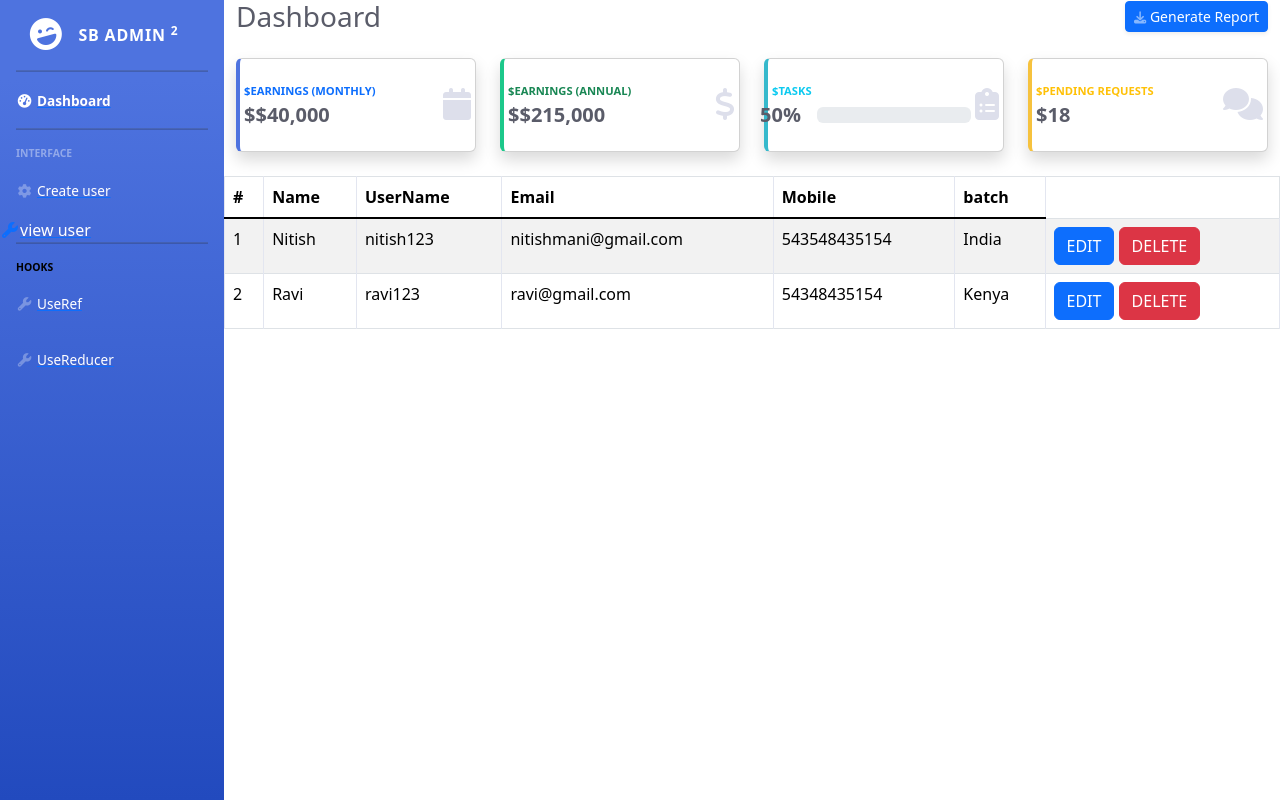
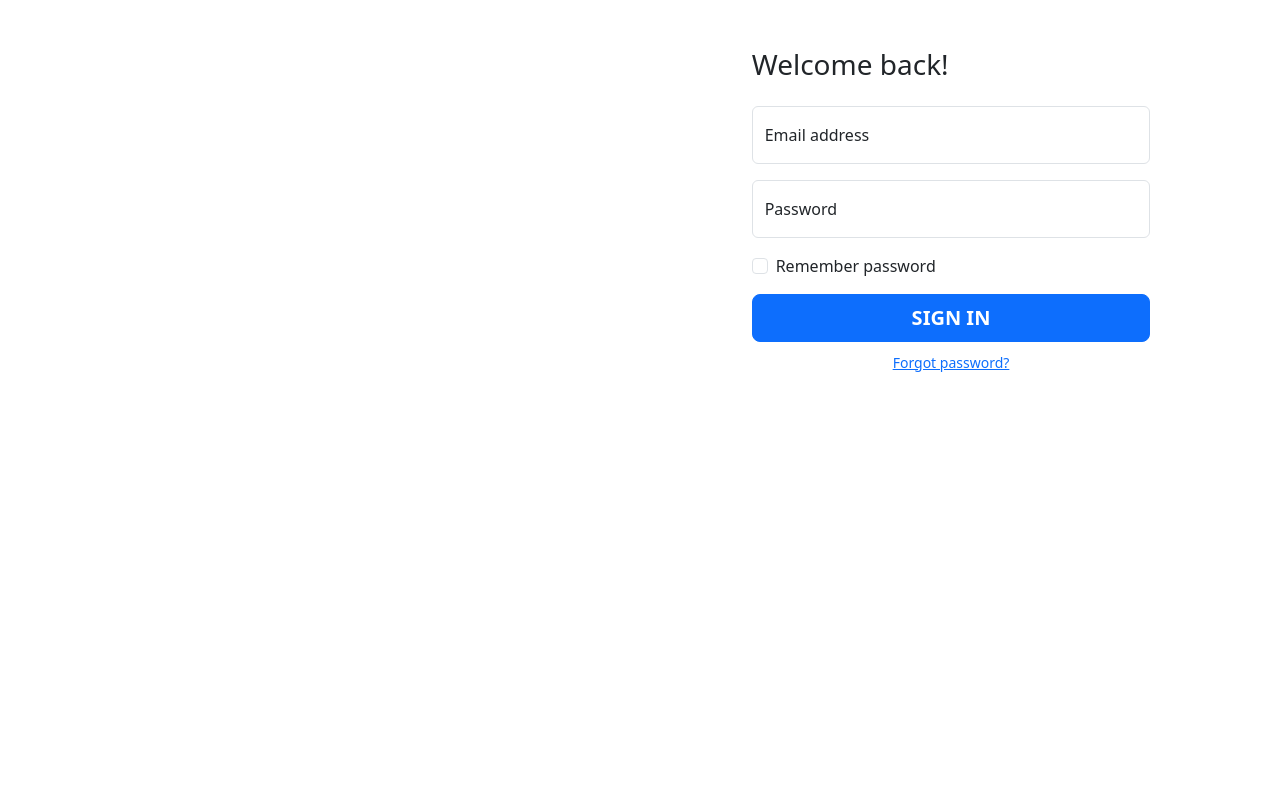
Before and after one commit to Nitish-2000/r-admin, a React (Vite) app: page /login in a window 1280 px wide. Before the commit this address led to /dashboard. Built offline with nearby package versions, Linux system fonts and the light colour scheme.

Commit message:
UseContext

```diff
--- a/src/App.jsx
+++ b/src/App.jsx
@@ -3,51 +3,68 @@ import Dashboard from './Components/Dashboard'
 import Create from './Components/Create'
 import Edit from  './Components/Edit'
 import {BrowserRouter,Routes,Route, Navigate} from 'react-router-dom'
-import { useState } from 'react';
+// import { useState } from 'react';
 import Index from "./Components/Nested-Elements/Index"
 import Accounts from "./Components/Nested-Elements/Accounts"
 import Products from "./Components/Nested-Elements/Products"
 import Receipts from './Components/Nested-Elements/Receipts';
 import Staff from "./Components/Nested-Elements/Staff";
 import Useref from "./Components/Hooks/Useref";
-import UseReducer from './Components/UseReducer';
+import UseReducer from './Components/Hooks/UseReducer';
+import UserContext from './Components/context/UserContext';
+import DashboardDatacontext from './Components/context/DashboardDatacontext';
+import LoginPage from './Components/Hooks/LoginPage';
 function App() {
 
-let  [data,setData]= useState([
-  {
+// let  [data,setData]= useState([
+//   {
 
-  name:'Nitish',
-  username:'nitish123',
-  email:"nitishmani@gmail.com",
-  mobile:"543548435154",
-  batch:"India",
-},
-{
-  name:"Ravi",
-  username:"ravi123",
-  email:"ravi@gmail.com",
-  mobile:"54348435154",
-  batch:"Kenya",
-}
-])
+//   name:'Nitish',
+//   username:'nitish123',
+//   email:"nitishmani@gmail.com",
+//   mobile:"543548435154",
+//   batch:"India",
+// },
+// {
+//   name:"Ravi",
+//   username:"ravi123",
+//   email:"ravi@gmail.com",
+//   mobile:"54348435154",
+//   batch:"Kenya",
+// }
+// ])
   return (
     <>
       <div id="wrapper">
       <BrowserRouter>
-      <Sidebar/>
+
       <Routes>
-        <Route path="/dashboard" element={<Dashboard data={data} setData={setData}/>}></Route>
-        <Route path="/create" element={<Create data={data} setData={setData}/>}/>
-        <Route path="/edit/:id" element={<Edit data={data} setData={setData}/>}/>
+        <Route path="/dashboard" element={
+        <UserContext>
+         <DashboardDatacontext>
+         <Sidebar/><Dashboard/>
+         </DashboardDatacontext>
+        </UserContext>}></Route>
+        <Route path="/create" element={
+          <UserContext>
+            <Sidebar/><Create/>
+          </UserContext>
+        }/>
+        <Route path="/edit/:id" element={
+          <UserContext>
+            <Sidebar/><Edit/>
+          </UserContext>
+        }/>
         <Route path="/*" element={<Navigate to='/dashboard'/>}/>
         <Route path="/nested-example" element={<Index/>}>
-        <Route path="accounts" element={<Accounts/>}/>
-        <Route path="product" element={<Products/>}/>
-        <Route path = "receipts" element={<Receipts/>}/>
-        <Route path="staff" element={<Staff/>}/>
+        <Route path="accounts" element={<><Sidebar/><Accounts/></>}/>
+        <Route path="product" element={<><Sidebar/><Products/></>}/>
+        <Route path = "receipts" element={<><Sidebar/><Receipts/></>}/>
+        <Route path="staff" element={<><Sidebar/><Staff/></>}/>
         </Route>
-        <Route path="useref" element={<Useref/>}/>
-        <Route path='/usereducer' element={<UseReducer/>}/>
+        <Route path="useref" element={<><Sidebar/><Useref/></>}/>
+        <Route path='/usereducer' element={<><Sidebar/><UseReducer/></>}/>
+        <Route path='/login' element={<LoginPage/>}/>
       </Routes>
       </BrowserRouter>
 
--- a/src/Components/Create.jsx
+++ b/src/Components/Create.jsx
@@ -1,7 +1,7 @@
 /* eslint-disable no-unused-vars */
 /* eslint-disable react/prop-types */
 // eslint-disable-next-line no-unused-vars
-import React from 'react'
+import React,{useContext} from 'react'
 // import { useState } from 'react'
 import Button from 'react-bootstrap/Button';
 import Form from 'react-bootstrap/Form';
@@ -9,7 +9,10 @@ import { useNavigate } from 'react-router-dom';
 import {Formik} from 'formik'
 import * as Yup from 'yup';
 
-function Create({data,setData}) {
+import { UserDataContext } from './context/UserContext';
+
+function Create() {
+  let {data,setData}= useContext(UserDataContext)
 
   const UserSchema = Yup.object().shape({
     name:Yup.string("Name must be letters").required('* required'),
--- a/src/Components/Dashboard.jsx
+++ b/src/Components/Dashboard.jsx
@@ -1,38 +1,20 @@
 /* eslint-disable react/prop-types */
 /* eslint-disable no-unused-vars */
-import React from 'react'
+import React,{useContext} from 'react'
 import Tile from './Tile'
 import Table from 'react-bootstrap/Table';
 import Button from 'react-bootstrap/Button';
 import { useNavigate } from 'react-router-dom';
+import  { UserDataContext } from './context/UserContext';
+import { dashboardDataContext } from './context/DashboardDatacontext';
+import Logout from './Hooks/Logout';
+function Dashboard() {
+     let logout = Logout()
+    let {data,setData} = useContext(UserDataContext)
 
-function Dashboard({data,setData}) {
-    let dashboarddata=[
-        {
+    // console.log(data);
 
-            color:"primary",
-            title:"Earnings (Monthly)",
-            icon:"fa-calendar",
-            value:"$40,000"
-        },
-        {
-            color:"success",
-            title:"Earnings (Annual)",
-            icon:"fa-dollar-sign",
-            value:"$215,000"
-        },{
-            isProgress:true,
-            color:"info",
-            title:"Tasks",
-            icon:"fa-clipboard-list",
-            value:"50"
-        },{
-            color:"warning",
-            title:"Pending Requests",
-            icon:"fa-comments",
-            value:"18"
-        }
-    ]
+    let {dashboarddata}= useContext(dashboardDataContext)
     const navigate = useNavigate()
 
     let   handleDelete = (index)=>{
@@ -48,8 +30,7 @@ function Dashboard({data,setData}) {
 
       <div className="d-sm-flex align-items-center justify-content-between mb-4">
                         <h1 className="h3 mb-0 text-gray-800">Dashboard</h1>
-                        <a href="#" className="d-none d-sm-inline-block btn btn-sm btn-primary shadow-sm"><i
-                                className="fas fa-download fa-sm text-white-50"></i> Generate Report</a>
+                        <button  className="d-none d-sm-inline-block btn btn-sm btn-primary shadow-sm" onClick={logout}> LogOut</button>
                     </div>
                     <div className="row">
                         {
--- a/src/Components/Edit.jsx
+++ b/src/Components/Edit.jsx
@@ -1,6 +1,6 @@
 /* eslint-disable react/prop-types */
 /* eslint-disable no-unused-vars */
-import React from 'react'
+import React,{useContext} from 'react'
 import { useParams } from 'react-router-dom'
 import { useNavigate } from 'react-router-dom'
 import { useState,useEffect } from 'react'
@@ -8,9 +8,11 @@ import Button from 'react-bootstrap/Button';
 import Form from 'react-bootstrap/Form';
 import { Formik } from 'formik';
 import * as Yup from 'yup';
+import {UserDataContext} from './context/UserContext';
 
-const Edit= ({data,setData}) =>{
+const Edit= () =>{
   // console.log(data);
+  let {data,setData}=useContext(UserDataContext)
     const navigate = useNavigate()
   let params = useParams()
   let [name,setName] =useState("");
--- /dev/null
+++ b/src/Components/Hooks/LoginPage.jsx
@@ -0,0 +1,54 @@
+/* eslint-disable no-unused-vars */
+import React from 'react'
+import { useNavigate } from 'react-router-dom'
+
+function LoginPage() {
+    let navigate = useNavigate()
+  return <>
+  <div className="container-fluid ps-md-0">
+  <div className="row g-0">
+    <div className="d-none d-md-flex col-md-4 col-lg-6 bg-image"></div>
+    <div className="col-md-8 col-lg-6">
+      <div className="login d-flex align-items-center py-5">
+        <div className="container">
+          <div className="row">
+            <div className="col-md-9 col-lg-8 mx-auto">
+              <h3 className="login-heading mb-4">Welcome back!</h3>
+
+              {/* <!-- Sign In Form --> */}
+              <form>
+                <div className="form-floating mb-3">
+                  <input type="email" className="form-control" id="floatingInput" placeholder="name@example.com"/>
+                  <label htmlFor="floatingInput">Email address</label>
+                </div>
+                <div className="form-floating mb-3">
+                  <input type="password" className="form-control" id="floatingPassword" placeholder="Password"/>
+                  <label htmlFor="floatingPassword">Password</label>
+                </div>
+
+                <div className="form-check mb-3">
+                  <input className="form-check-input" type="checkbox" value="" id="rememberPasswordCheck"/>
+                  <label className="form-check-label" htmlFor="rememberPasswordCheck">
+                    Remember password
+                  </label>
+                </div>
+
+                <div className="d-grid">
+                  <button className="btn btn-lg btn-primary btn-login text-uppercase fw-bold mb-2" type="submit" onClick={()=>navigate('/dashboard')}>Sign in</button>
+                  <div className="text-center">
+                    <a className="small" href="#">Forgot password?</a>
+                  </div>
+                </div>
+
+              </form>
+            </div>
+          </div>
+        </div>
+      </div>
+    </div>
+  </div>
+</div>
+</>
+}
+
+export default LoginPage
--- /dev/null
+++ b/src/Components/Hooks/Logout.jsx
@@ -0,0 +1,11 @@
+// eslint-disable-next-line no-unused-vars
+import React from 'react'
+import { useNavigate } from 'react-router-dom'
+function Logout() {
+    let navigate = useNavigate();
+  return ()=>{
+        navigate('/login')
+  }
+}
+
+export default Logout
--- /dev/null
+++ b/src/Components/context/DashboardDatacontext.jsx
@@ -0,0 +1,35 @@
+import React from 'react'
+export const dashboardDataContext = React.createContext(null)
+let dashboarddata=[
+    {
+
+        color:"primary",
+        title:"Earnings (Monthly)",
+        icon:"fa-calendar",
+        value:"$40,000"
+    },
+    {
+        color:"success",
+        title:"Earnings (Annual)",
+        icon:"fa-dollar-sign",
+        value:"$215,000"
+    },{
+        isProgress:true,
+        color:"info",
+        title:"Tasks",
+        icon:"fa-clipboard-list",
+        value:"50"
+    },{
+        color:"warning",
+        title:"Pending Requests",
+        icon:"fa-comments",
+        value:"18"
+    }
+]
+function DashboardDatacontext({children}) {
+  return <dashboardDataContext.Provider value={{dashboarddata}}>
+{children}
+  </dashboardDataContext.Provider>
+}
+
+export default DashboardDatacontext
--- /dev/null
+++ b/src/Components/context/UserContext.jsx
@@ -0,0 +1,34 @@
+import React from 'react'
+import { useState } from 'react'
+export let UserDataContext = React.createContext(null)
+
+function UserContext({children}) {
+    let  [data,setData]= useState([
+        {
+
+        name:'Nitish',
+        username:'nitish123',
+        email:"nitishmani@gmail.com",
+        mobile:"543548435154",
+        batch:"India",
+      },
+      {
+        name:"Ravi",
+        username:"ravi123",
+        email:"ravi@gmail.com",
+        mobile:"54348435154",
+        batch:"Kenya",
+      },{
+        name:"Savi",
+        username:"savi123",
+        email:"savi@gmail.com",
+        mobile:"54348435154",
+        batch:"Somalia",
+      }
+      ])
+  return <UserDataContext.Provider value={{data,setData}}>
+{children}
+  </UserDataContext.Provider>
+}
+
+export default UserContext
--- /dev/null
+++ b/src/app.css
@@ -0,0 +1,19 @@
+.login {
+    min-height: 100vh;
+  }
+
+  .bg-image {
+    background-image: url('https://source.unsplash.com/WEQbe2jBg40/600x1200');
+    background-size: cover;
+    background-position: center;
+  }
+
+  .login-heading {
+    font-weight: 300;
+  }
+
+  .btn-login {
+    font-size: 0.9rem;
+    letter-spacing: 0.05rem;
+    padding: 0.75rem 1rem;
+  }
```
Also changed, not shown: src/Components/Hooks/UseReducer.jsx (renamed from src/Components/UseReducer.jsx), src/indexstyle.css (line endings or trailing spaces).
